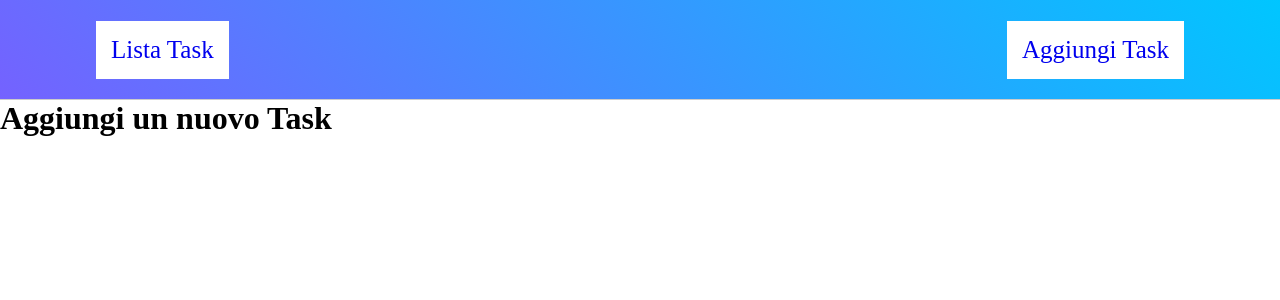
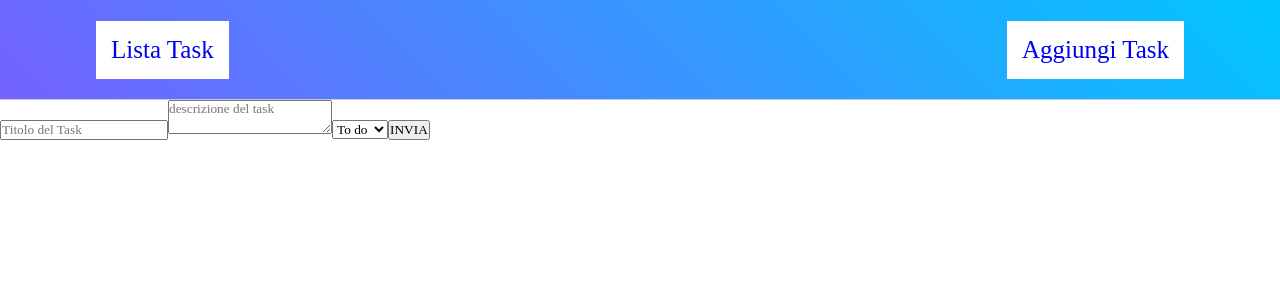
Before and after one commit to SpadaroFederico/ex-react-task-manager, a React (Vite) app in the folder TASK_MANAGER/: page /add in a window 1280 px wide. Shown: the top 300 px of the page. Built offline with nearby package versions, Linux system fonts and the light colour scheme; no server answers.

Commit message:
milestone 5

```diff
--- a/TASK_MANAGER/src/pages/AddTask.jsx
+++ b/TASK_MANAGER/src/pages/AddTask.jsx
@@ -1,8 +1,58 @@
+import React, { useRef, useState } from "react";
+
 function AddTask() {
+
+  const [error,setError] = useState("");
+  const [title, setTitle] = React.useState("");
+  const descriptionRef = useRef("");
+  const statusRef = useRef(null);
+  const symbols = "!@#$%^&*()-_=+[]{}|;:'\",.<>?/`~";
+
+  const handleSubmit = (e) => {
+    e.preventDefault();
+
+    if (title.trim() === "") {
+      setError("Il titolo del task non può essere vuoto.");
+      return;
+    }
+
+    if ( title.split("").some(char => symbols.includes(char))){
+      setError("Il titolo del task non può contenere caratteri speciali.");
+      return;
+    }
+
+
+
+    console.log({
+    title: title,
+    description: descriptionRef.current.value,
+    status: statusRef.current.value,
+  })};
+
   return (
     <div>
-      <h1>Aggiungi un nuovo Task</h1>
-      {/* Qui ci sarà il form per aggiungere i task */}
+      <form onSubmit={handleSubmit}>
+        <input
+          type="text"
+          placeholder="Titolo del Task"
+          value={title}
+          onChange={(e) => setTitle(e.target.value)}
+        />
+
+        {error && <p style={{ color: "red" }}>{error}</p>}
+
+        <textarea
+          ref={descriptionRef}
+          value={descriptionRef.current.value}
+          placeholder="descrizione del task"
+        />
+        <select ref={statusRef} type="text" placeholder="stato del Task">
+          <option value="To do">To do</option>
+          <option value="Doing">Doing</option>
+          <option value="Done">Done</option>
+        </select>
+        <button onClick={handleSubmit}>INVIA</button>
+      </form>
     </div>
   );
 }
```
